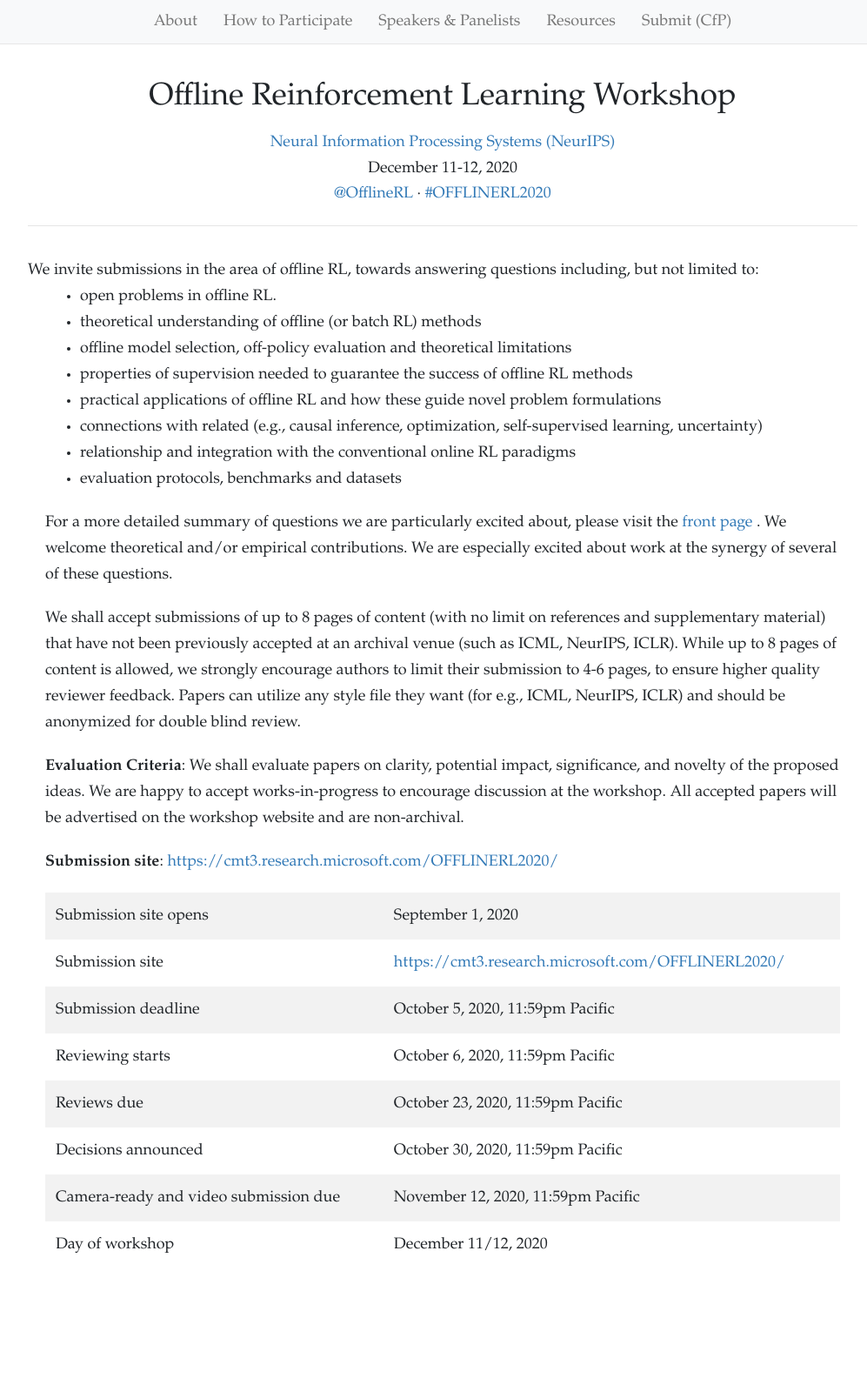
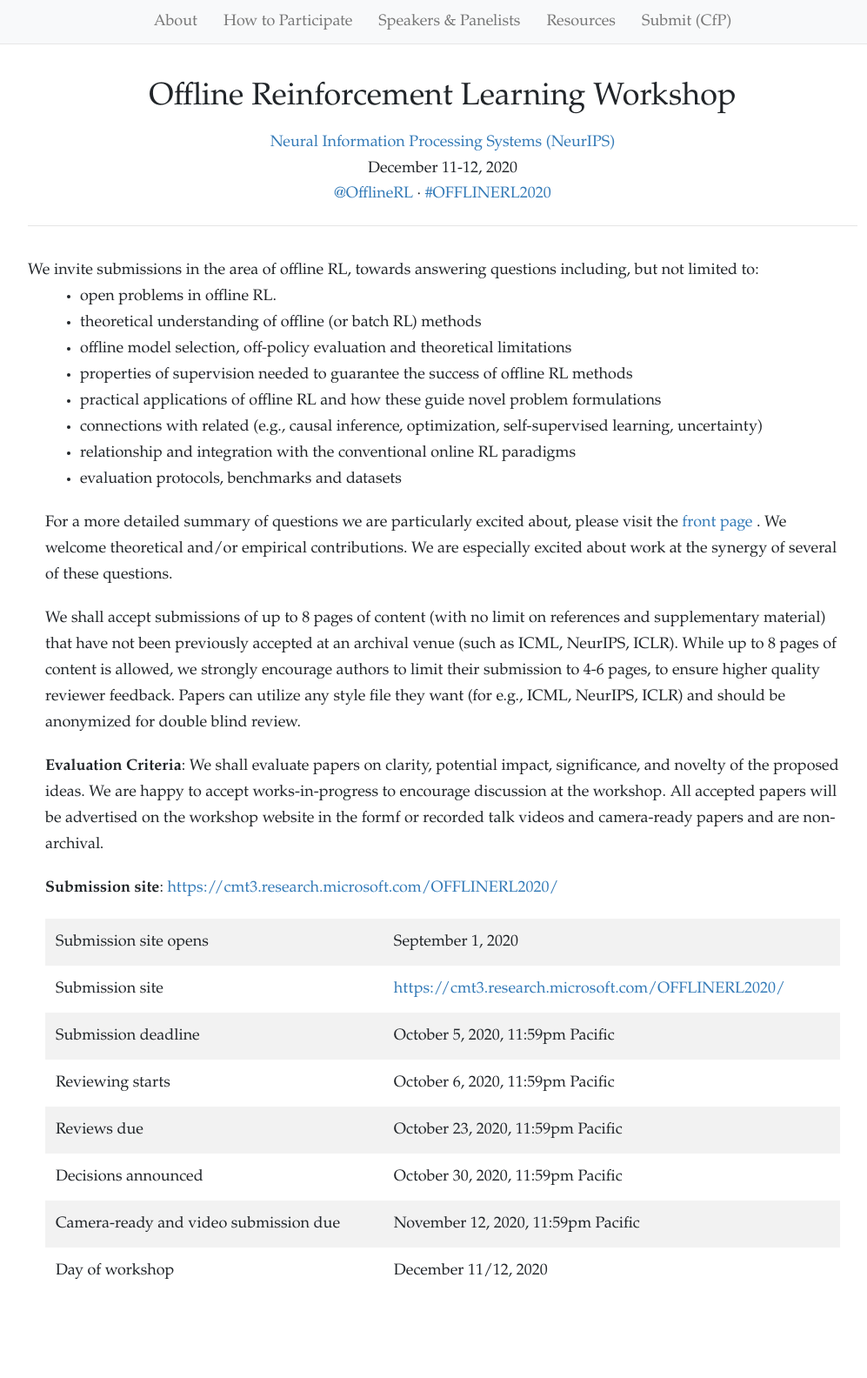
Before and after one commit to offline-rl-neurips/offline-rl-neurips.github.io, a Jekyll site: the page built from submit.html, in a window 1280 px wide. Shown: the whole page at 87% size, without its empty margins (131-1128 px from the left). Built offline with Jekyll 4.4.1, drawn with Linux system fonts in a browser that asks for light colours; nearby versions of some CDN libraries; before the commit the page ends 1554 px from its top, so only the background shows below that.

Commit message:
Update submit.html

```diff
--- a/submit.html
+++ b/submit.html
@@ -18,7 +18,7 @@ We invite submissions in the area of offline RL, towards answering questions inc
 
 <p> We shall accept submissions of up to 8 pages of content (with no limit on references and supplementary material) that have not been previously accepted at an archival venue (such as ICML, NeurIPS, ICLR). While up to 8 pages of content is allowed, we strongly encourage authors to limit their submission to 4-6 pages, to ensure higher quality reviewer feedback. Papers can utilize any style file they want (for e.g., ICML, NeurIPS, ICLR) and should be anonymized for double blind review. </p>
 
-<p> <b> Evaluation Criteria</b>: We shall evaluate papers on clarity, potential impact, significance, and novelty of the proposed ideas. We are happy to accept works-in-progress to encourage discussion at the workshop. All accepted papers will be advertised on the workshop website and are non-archival. </p>
+<p> <b> Evaluation Criteria</b>: We shall evaluate papers on clarity, potential impact, significance, and novelty of the proposed ideas. We are happy to accept works-in-progress to encourage discussion at the workshop. All accepted papers will be advertised on the workshop website in the formf or recorded talk videos and camera-ready papers and are non-archival. </p>
 
  <p> <b> Submission site</b>: <a href="https://cmt3.research.microsoft.com/OFFLINERL2020/">https://cmt3.research.microsoft.com/OFFLINERL2020/</a> </p>
 
```
